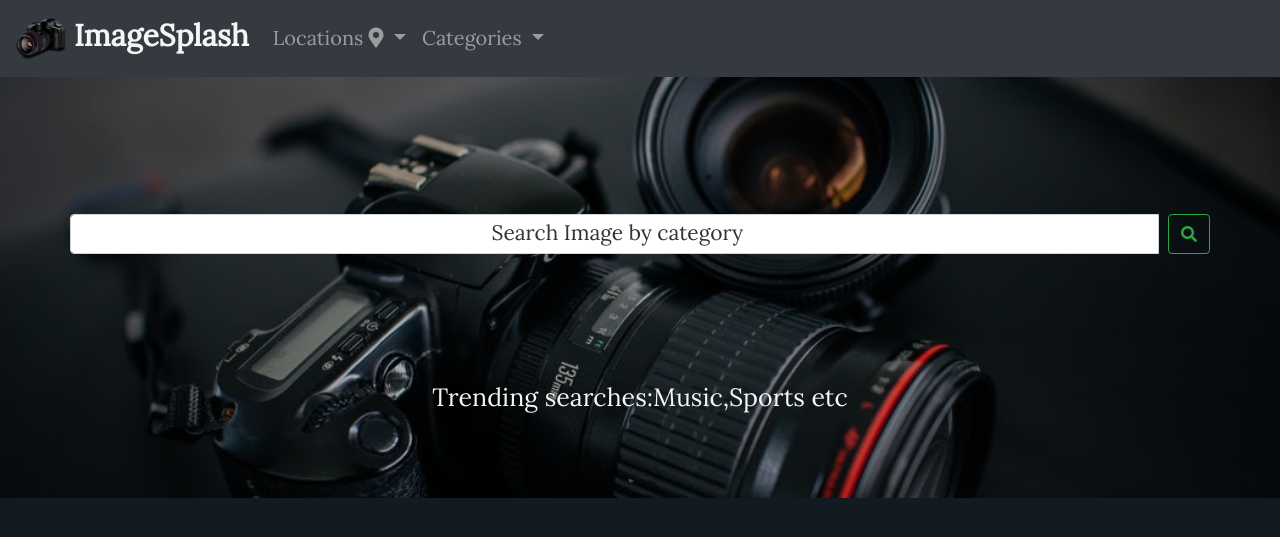
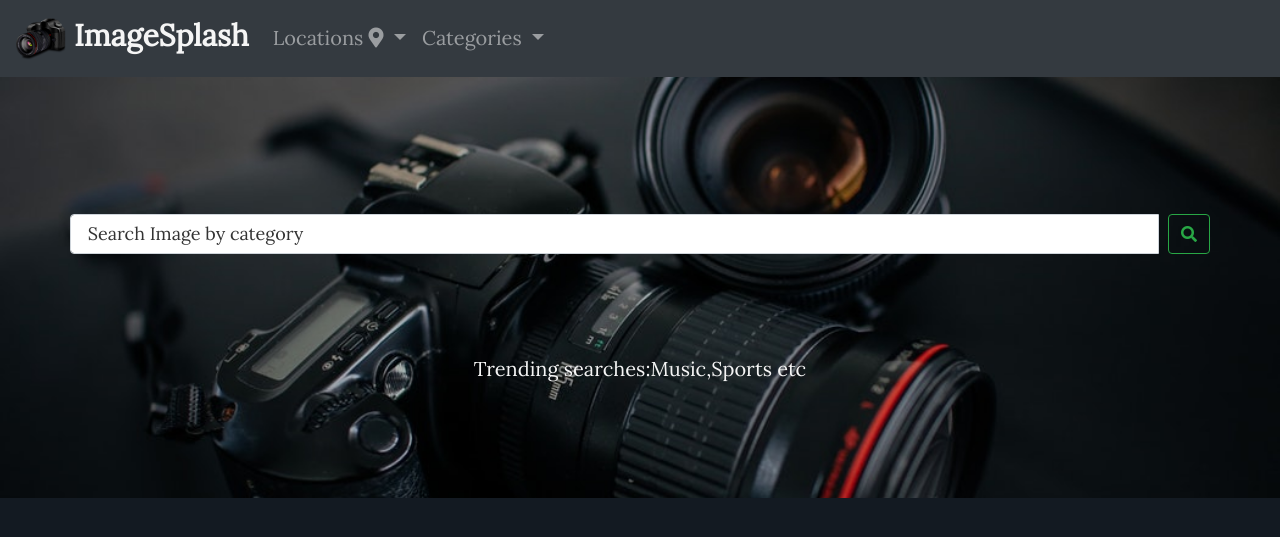
Before and after one commit to Gift-Lumumba/Gallery, a Django app: page / in a window 1280 px wide. Shown: the top 537 px of the page. Run offline with Django 3.2, Linux system fonts and the light colour scheme; data that the repository does not hold is empty; some libraries are stand-ins or nearby versions; some web fonts are replaced.

Commit message:
fixed templates

```diff
--- a/photos/templates/index.html
+++ b/photos/templates/index.html
@@ -15,7 +15,7 @@
           <br>
         </div>
 
-        <p class="searches" style="color:whitesmoke;font-family: 'Lora', serif;font-size: 25px;">Trending searches:Music,Sports etc</p>
+        <p class="searches" style="color:whitesmoke;font-family: 'Lora', serif;font-size: 20px;">Trending searches:Music,Sports etc</p>
 
       </form>
     </div>
@@ -120,9 +120,8 @@
   }
   ::placeholder{
     font-family: 'Lora', serif;
-    font-size: 21px;
+    font-size: 18px;
     color: rgb(51, 51, 51) !important;
-    text-align: center;
   }
   #button{
     font-family: 'Lora', serif;
```
